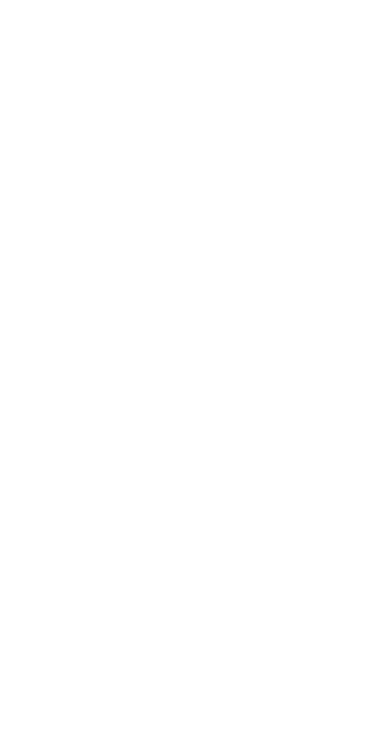
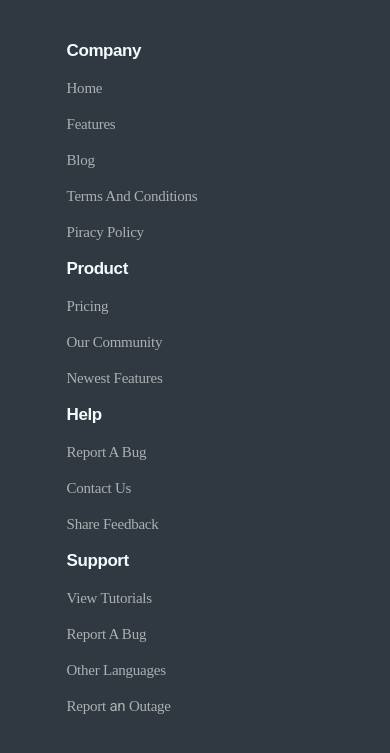
Before and after one commit to dhun-noorain/besserformuliert, a plain HTML site: page includes/footer.html in a window 390 px wide. Shown: the top 753 px of the page. Drawn offline with Linux system fonts and the light colour scheme.

Commit message:
create footer and link component

```diff
--- a/includes/footer.html
+++ b/includes/footer.html
@@ -0,0 +1,56 @@
+<!DOCTYPE html>
+<html lang="en">
+<head>
+  <meta charset="UTF-8">
+  <meta name="viewport" content="width=device-width, initial-scale=1.0">
+  <title>footer</title>
+  <link rel="stylesheet" href="../css/main.css">
+</head>
+<body>
+  <footer class="footer">
+    <section class="container">
+      <section class="section-wrap" id="company-wrap">
+        <aside id="company">
+          <span class="mini-heading text-light text-capitalize">company</span>
+          <a href="#" class="link text-capitalize">home</a>
+          <a href="#" class="link text-capitalize">features</a>
+          <a href="#" class="link text-capitalize">blog</a>
+          <a href="#" class="link text-capitalize">terms and conditions</a>
+          <a href="#" class="link text-capitalize">piracy policy</a>
+        </aside>
+        <aside id="product">
+          <span class="mini-heading text-light text-capitalize">product</span>
+          <a href="#" class="link text-capitalize">pricing</a>
+          <a href="#" class="link text-capitalize">our community</a>
+          <a href="#" class="link text-capitalize">newest features</a>
+        </aside>
+        <aside id="help">
+          <span class="mini-heading text-light text-capitalize">help</span>
+          <a href="#" class="link text-capitalize">report a bug</a>
+          <a href="#" class="link text-capitalize">contact us</a>
+          <a href="#" class="link text-capitalize">share feedback</a>
+        </aside>
+        <aside id="support">
+          <span class="mini-heading text-light text-capitalize">support</span>
+          <a href="#" class="link text-capitalize">view tutorials</a>
+          <a href="#" class="link text-capitalize">report a bug</a>
+          <a href="#" class="link text-capitalize">other languages</a>
+          <a href="#" class="link text-capitalize">report <span class="text-lower">an</span> outage</a>
+        </aside>
+      </section>
+      <section class="section-wrap" id="copyright-section">
+        <figure class="logo">
+          <img src="" alt="Logo">
+          <span class="text-light">BesserFormuliert. AI</span>
+        </figure>
+        <aside class="copyright text-light">
+          &copy; 2021 Ngepods All rights reserved.
+        </aside>
+        <aside class="socials">
+          <img src="../assets/svgs/socials.svg" alt="">
+        </aside>
+      </section>
+    </section>
+  </footer>
+</body>
+</html>
--- a/scss/abstracts/_mixins.scss
+++ b/scss/abstracts/_mixins.scss
@@ -1,23 +1,19 @@
 @mixin breakpoint($point) {
   @if $point == largedesktop {
-    @media (max-width: 1920px) and (min-width: 1441px) {
+    @media only screen and (min-width: 1441px) {
       @content;
     }
   }
   @if $point == desktop {
-    @media (max-width: 1440px) and (min-width: 1025px) {
+    @media only screen and (min-width: 1025px) {
       @content;
     }
   } @else if $point == tablet {
-    @media (max-width: 1024px) and (min-width: 768px) {
+    @media only screen and (min-width: 768px) {
       @content;
     }
   } @else if $point == mobile {
-    @media (max-width: 480px) {
-      @content;
-    }
-  } @else if $point == rotate {
-    @media (max-height: 550px) and (min-height: 0) {
+    @media only screen and (max-width: 767px) {
       @content;
     }
   }
--- a/scss/base/_typography.scss
+++ b/scss/base/_typography.scss
@@ -49,3 +49,11 @@
 .bg-gray {
   background-color: $color-gray;
 }
+
+.mini-heading {
+  font-size: 1.0625rem;
+  font-style: normal;
+  font-weight: 600;
+  line-height: 1.375rem;
+  letter-spacing: -0.0255rem;
+}
--- a/scss/components/_components.scss
+++ b/scss/components/_components.scss
@@ -1,3 +1,4 @@
 @import 'buttons';
 @import 'buttonlink';
 @import 'nav';
+@import 'links';
--- /dev/null
+++ b/scss/components/_links.scss
@@ -0,0 +1,9 @@
+.link {
+  font-family: Poppins;
+  font-size: 0.9375rem;
+  font-style: normal;
+  font-weight: 400;
+  line-height: 1.25rem;
+  letter-spacing: -0.015rem;
+  text-decoration: none;
+}
--- a/scss/layout/_footer.scss
+++ b/scss/layout/_footer.scss
@@ -0,0 +1,78 @@
+.footer {
+  background-color: $color-dark;
+  padding: 1rem;
+  width: 90rem;
+  max-width: 100vw;
+  // height: 27.125rem;
+  flex-shrink: 0;
+  font-family: $font-poppins;
+  display: flex;
+  justify-content: center;
+  align-items: center;
+
+  @include breakpoint(mobile) {
+    width: 100%;
+    min-height: 100vh;
+    overflow-y: scroll;
+  }
+
+  @include breakpoint(desktop) {
+    height: 27.125rem;
+  }
+
+  #company-wrap {
+    align-items: flex-start;
+
+    @include breakpoint(tablet) {
+      flex-wrap: wrap;
+      height: 100vh;
+
+      aside {
+        width: 50%;
+      }
+    }
+
+    @include breakpoint(desktop) {
+      aside {
+        width: 25%;
+      }
+    }
+  }
+
+  .section-wrap {
+    display: flex;
+    justify-content: space-around;
+    align-items: flex-start;
+    width: 100%;
+    margin: 1rem auto;
+
+    @include breakpoint(mobile) {
+      flex-direction: column;
+      margin: 1.5rem auto;
+      height: auto;
+    }
+
+    @include breakpoint(tablet) {
+      flex-direction: row;
+      align-items: center;
+    }
+  }
+
+  #copyright-section {
+    @include breakpoint(mobile) {
+      min-height: 150px;
+      text-wrap: wrap;
+    }
+  }
+
+  .mini-heading {
+    font-family: $font-poppins;
+  }
+
+  .link {
+    opacity: 0.6;
+    color: $color-gray;
+    display: block;
+    margin: 1rem 0rem;
+  }
+}
```
Also changed, not shown: assets/svgs/socials.svg (added), css/main.css, 1 other file.
